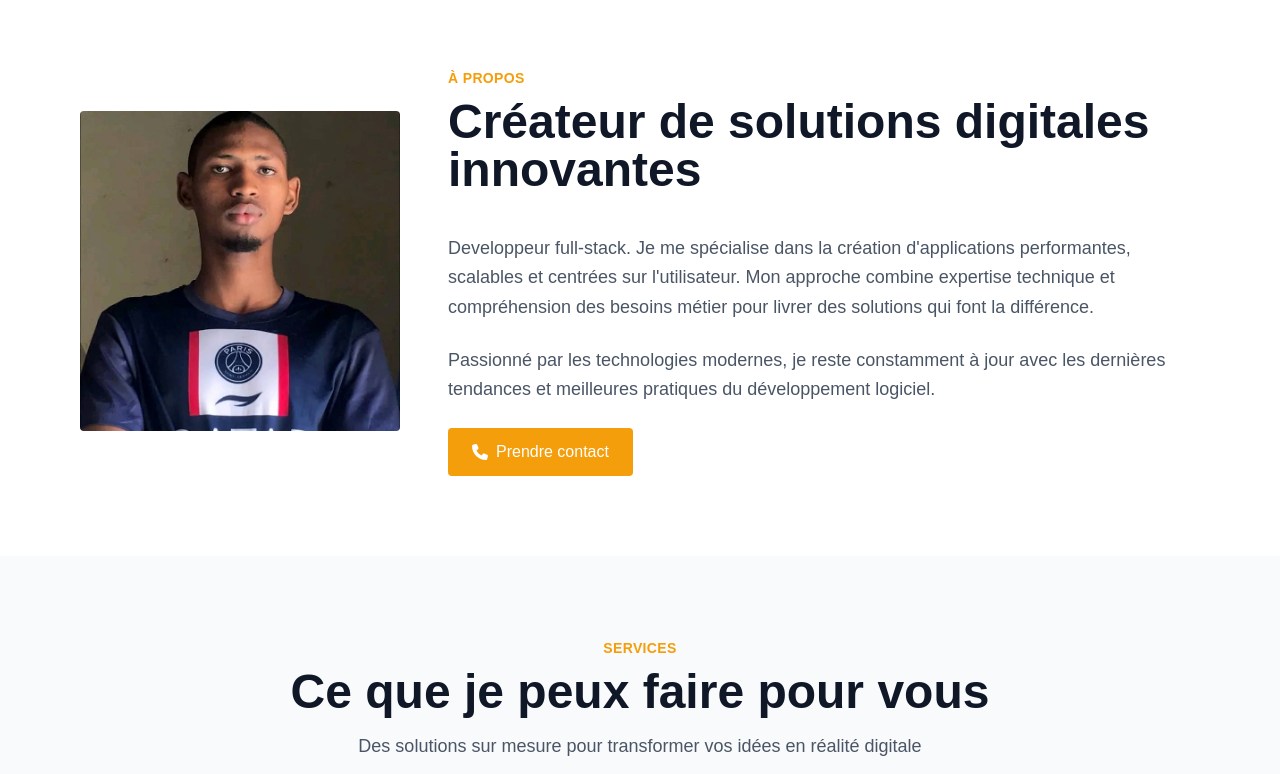
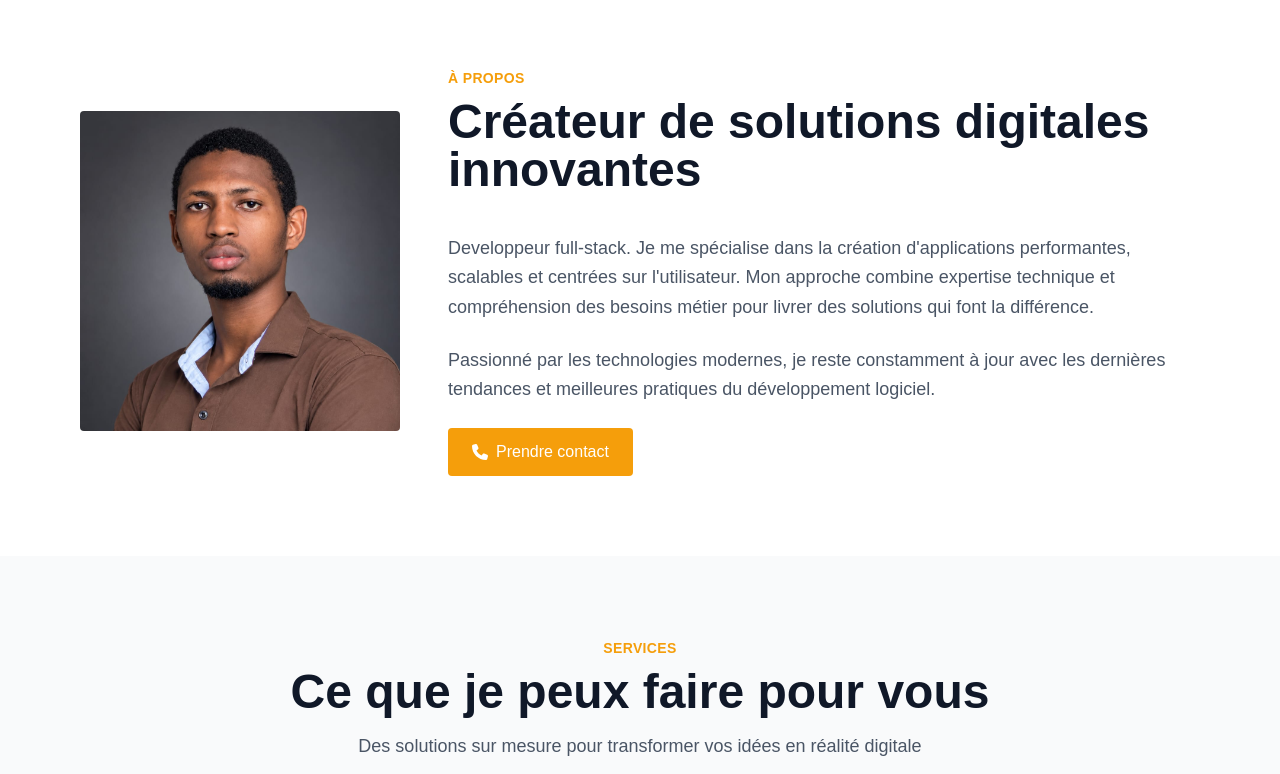
Before and after one commit to Legrandde/Barry, a React (Vite) app: page / in a window 1280 px wide. Shown: the part 786-1560 px from the top of the page. Built offline with nearby package versions, Linux system fonts and the light colour scheme; a web font is replaced by a local one.

Commit message:
mise a jours du portfolio

```diff
--- a/src/component/About.tsx
+++ b/src/component/About.tsx
@@ -11,7 +11,7 @@ export default function About(){
 
             <div className="flex flex-col md:flex-row gap-12 items-center">
                 <div className="flex-shrink-0">
-                    <img src="my_face.jpg" alt="Alhassane Barry" className="w-80 hidden md:block h-80 rounded object-cover"/>
+                    <img src="barry.jpeg" alt="Alhassane Barry" className="w-80  md:block h-80 rounded object-cover"/>
                 </div>
                 <div className="flex flex-col gap-6 flex-1">
                     <div>
--- a/src/component/Parcours.tsx
+++ b/src/component/Parcours.tsx
@@ -27,6 +27,14 @@ const experiences: Experience[] = [
     period: 'Mai 2025 - Jui 2025',
     description: 'Mise en place de server DHCP, Windows Server, mise en place d\'un réseau d\' entreprise.',
     technologies: ['Rufus', 'DHCP', 'vmware Workstation 17']
+  },
+  {
+    id: '3',
+    title: 'Stagiére  en developpement full-stack',
+    company: 'Aiglix Lab',
+    period: 'Fevr 2026 - Jui 2026',
+    description: "Conception et développement d’une application intelligente de suivi et d’optimisation de la consommation électrique basée sur l’Internet des Objets (l’IoT) : cas d’EcoSystem",
+    technologies: ['React native', 'Django', 'IoT', 'MQTT']
   },
 
 ];
--- a/src/routes/Routes.tsx
+++ b/src/routes/Routes.tsx
@@ -33,8 +33,5 @@ export const Router = createBrowserRouter(
             path: "detaille",
             element: <DetailProject />
         }
-
-
-
     ]
 )
```
Also changed, not shown: public/barry.jpeg (added).
